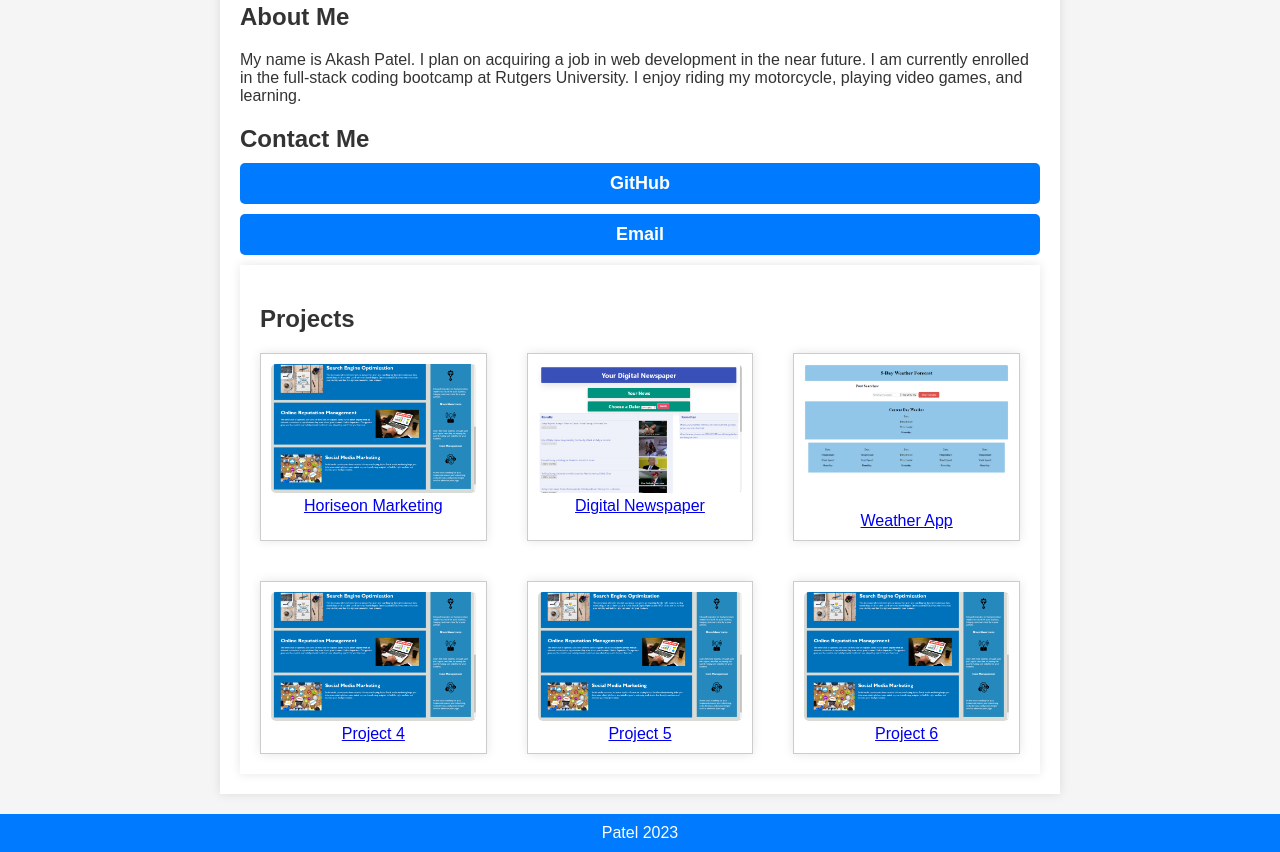
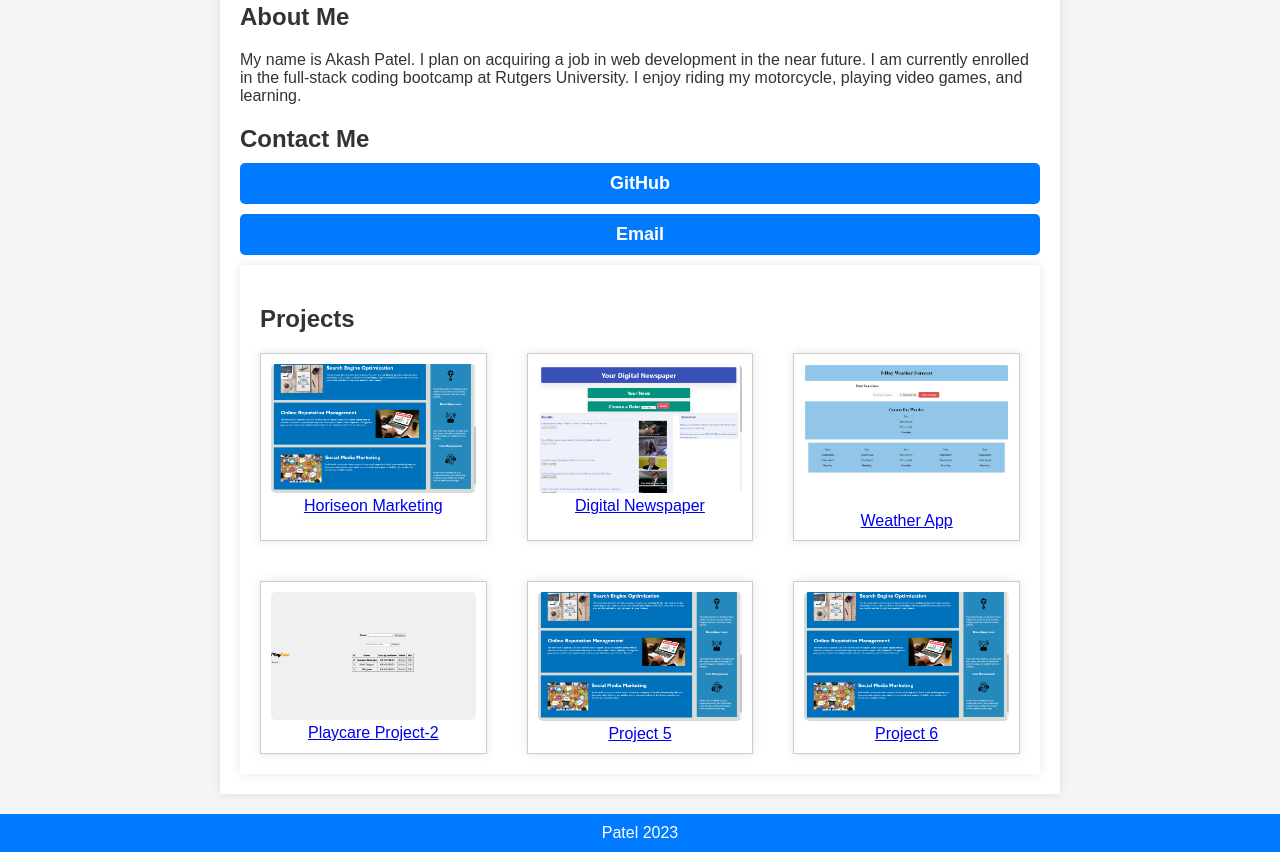
Before and after one commit to akash301994/portfolio, a plain HTML site: page index.html in a window 1280 px wide. Shown: the part 464-1316 px from the top of the page. Drawn offline with Linux system fonts and the light colour scheme.

Commit message:
added project 2 playcare into projects

```diff
--- a/index.html
+++ b/index.html
@@ -80,9 +80,9 @@
                     </a>
                 </div>
                 <div class="project-item">
-                    <a href="https://akash301994.github.io/Challenge-1/">
-                        <img src="./assets/images/akash301994.github.io_Challenge-1_.png" alt="Project 4">
-                        Project 4
+                    <a href="https://mysterious-anchorage-56643-889ec0494a37.herokuapp.com/">
+                        <img src="./assets/images/localhost_3001_home.png" alt="Project 4">
+                        Playcare Project-2
                     </a>
                 </div>
                 <div class="project-item">
```
Also changed, not shown: assets/images/localhost_3001_home.png (added).
